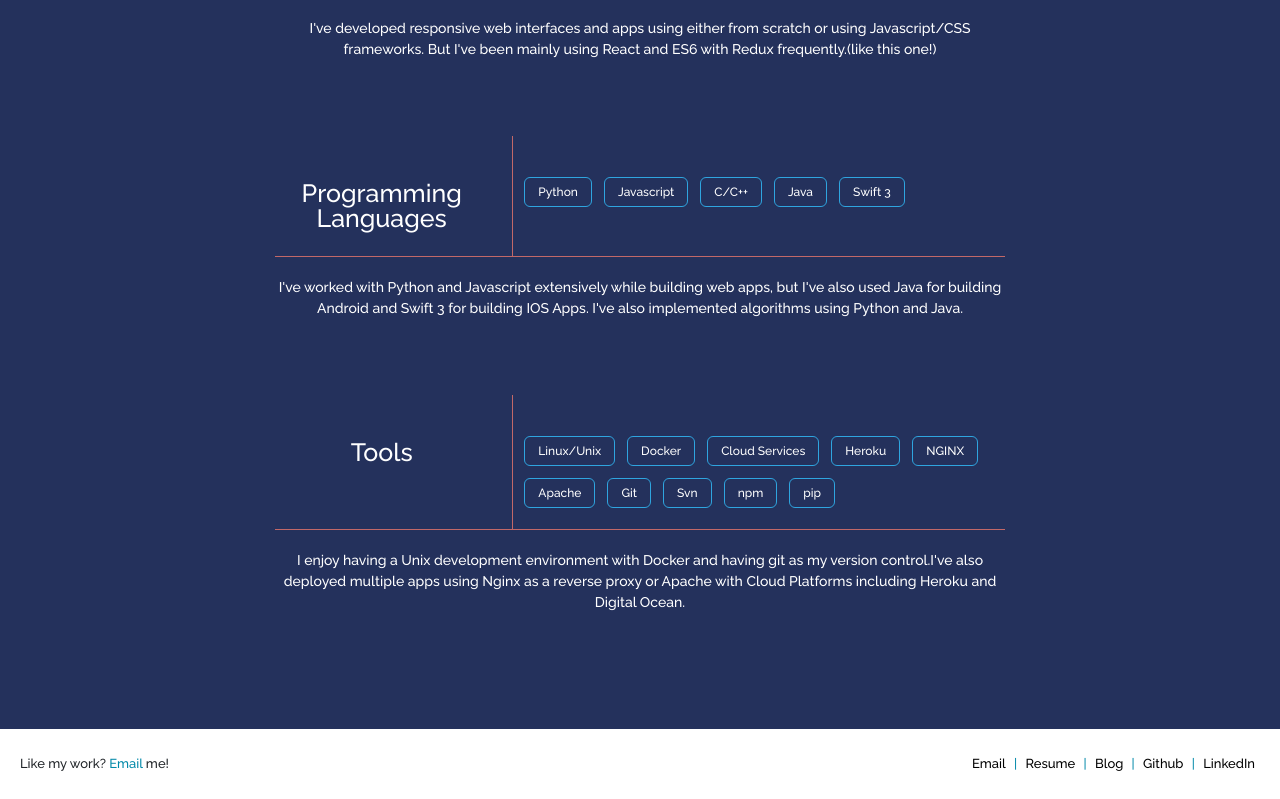
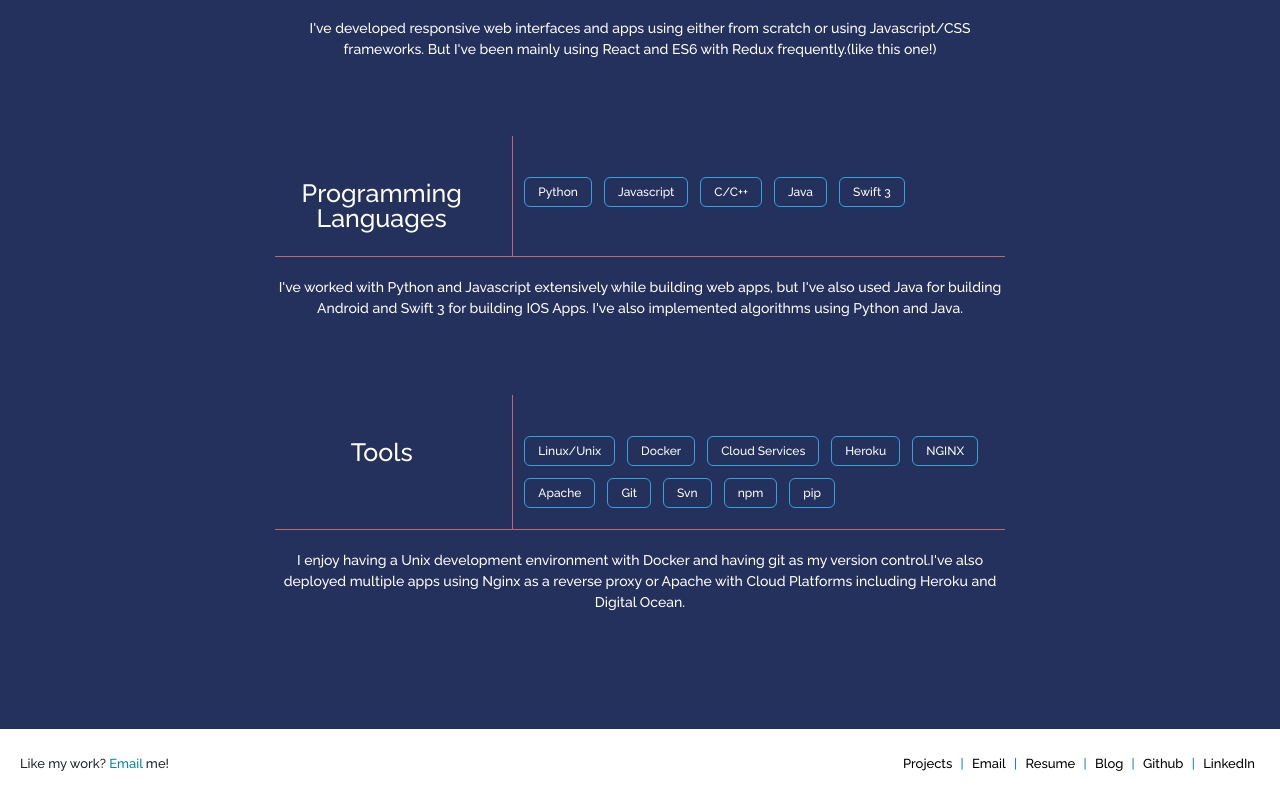
Before and after one commit to tko22/old.timothyko.org, a React (Create React App) app in the folder frontend/: page /projects in a window 1280 px wide. Shown: the part 3995-4794 px from the top of the page. Built offline with nearby package versions, Linux system fonts and the light colour scheme.

Commit message:
added projects as footer

```diff
--- a/frontend/src/components/Footer.js
+++ b/frontend/src/components/Footer.js
@@ -9,6 +9,8 @@ class Footer extends Component {
                         Like my work? <a href="mailto:tk2@illinois.edu" style={{color:'#0289a9'}}>Email</a> me!
                     </div>
                     <div className="footer-wrapper-right">
+                        <span className="footer-text-span"><a href="/projects" style={{color:'black'}}>Projects</a></span>
+                        <span className="grey-bar"> | </span>
                         <span className="footer-text-span"><a href="mailto:tk2@illinois.edu" style={{color:'black'}}>Email</a></span>
                         <span className="grey-bar"> | </span>
                         <span className="footer-text-span"><a href="/files/resume.pdf" style={{color:'black'}}>Resume</a></span>
```
